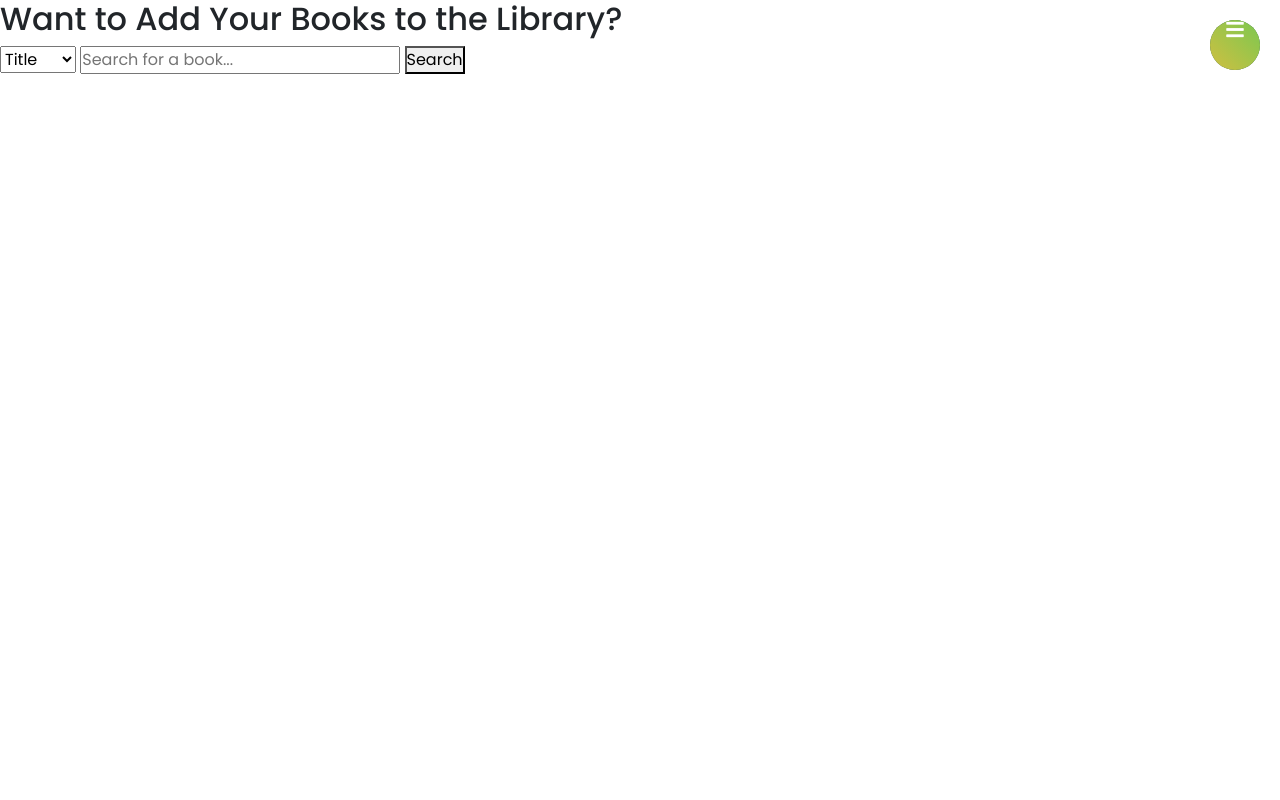
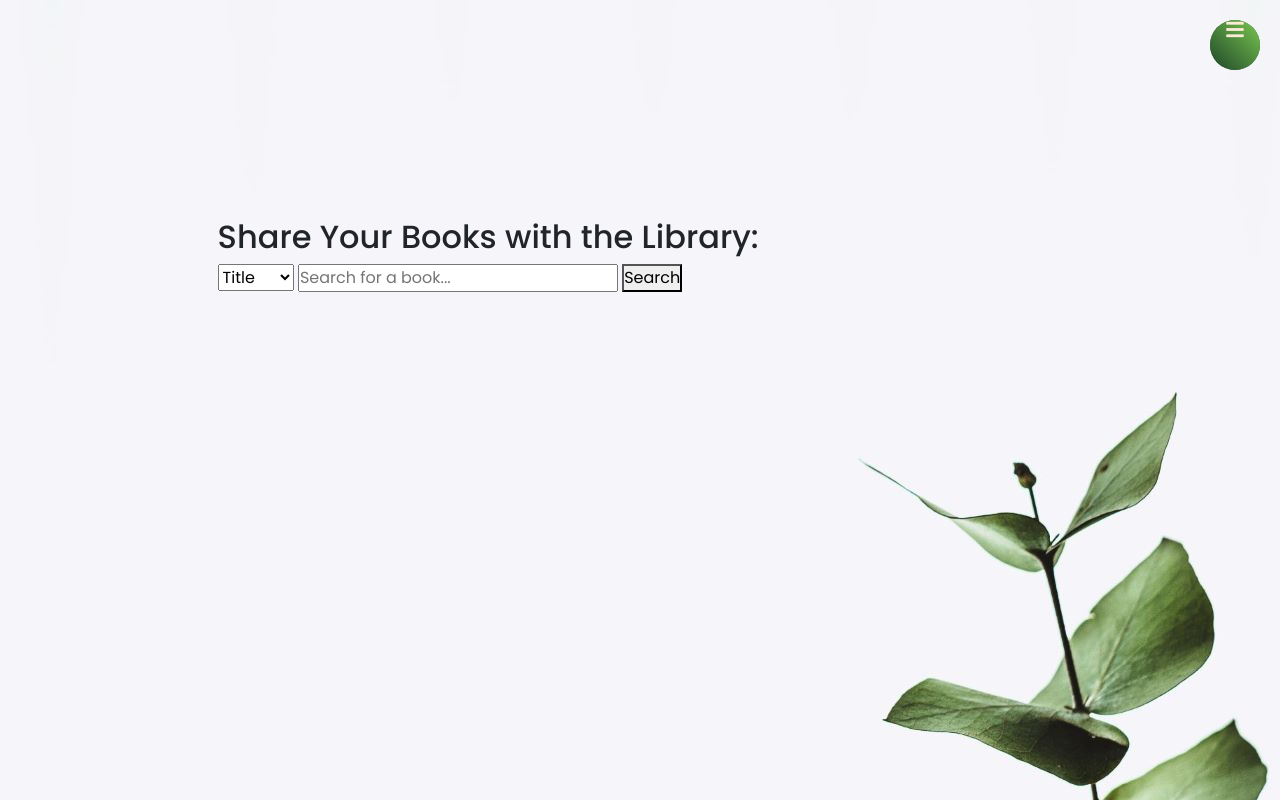
Before and after one commit to SidneyEdwards/GreenPage, a Node server app: page /add/ in a window 1280 px wide. Run offline with Node 20, Linux system fonts and the light colour scheme; the visitor is signed in with stand-in values (Sample User, id 1); data comes from the database, SQL or seed files in the repository; some libraries are stand-ins or nearby versions.

Commit message:
lots of leaves

```diff
--- a/controllers/pages/index.js
+++ b/controllers/pages/index.js
@@ -7,6 +7,7 @@ const home = require('./home');
 const add = require('./add');
 const login = require('./login');
 const signup = require('./signup');
+const nav = require('/nav');
 
 router.use('/profile', withAuth, profile);
 
--- a/views/add.handlebars
+++ b/views/add.handlebars
@@ -1,5 +1,18 @@
+<style>
+.body{
+  background: url("./images/foliage3.5.jpg");
+  margin:17%;
 
-    <h2>Want to Add Your Books to the Library?</h2>
+}
+
+#que{
+text-color: whitesmoke;
+}
+</style>
+
+
+<body class="body">
+    <h2 id="que">Share Your Books with the Library:</h2>
     <form id="searchForm">
   <select id="searchType">
     <option value="title">Title</option>
@@ -9,6 +22,6 @@
   <button type="submit">Search</button>
 </form>
 <div id="booksContainer"></div>
-
+</body>
 <script src="/js/add.js" ></script>
 <script src="/js/searchBooks.js" ></script>
--- a/views/layouts/main.handlebars
+++ b/views/layouts/main.handlebars
@@ -33,7 +33,7 @@
   left: 0;
   height: 100%;
   width: 100%;
-  background: linear-gradient(-135deg, #295542, #58b560);
+  background: linear-gradient(-135deg, #295542, #27642c);
   clip-path: circle(25px at calc(100% - 45px) 45px);
   transition: all 0.3s ease-in-out;
 }
@@ -52,13 +52,13 @@
   line-height: 50px;
   border-radius: 50%;
   font-size: 20px;
-  color: #fff;
-  background: linear-gradient(-135deg, #7ac850, #d0bf41);
+  color: antiquewhite;
+  background: linear-gradient(-135deg, #7ac850, #1e4529);
   /* background: linear-gradient(375deg, #1cc7d0, #2ede98); */
   transition: all 0.3s ease-in-out;
 }
 #active:checked ~ .menu-btn{
-  background: #fff;
+  background: whitesmoke;
   color: #60d041;
 }
 #active:checked ~ .menu-btn i:before{
@@ -81,7 +81,7 @@
   font-size: 30px;
   font-weight: 500;
   padding: 5px 30px;
-  color: #fff;
+  color:   whitesmoke;
   position: relative;
   line-height: 50px;
   transition: all 0.3s ease;
@@ -89,7 +89,7 @@
 .wrapper ul li a:after{
   position: absolute;
   content: "";
-  background: #fff;
+  background: whitesmoke;
   width: 100%;
   height: 50px;
   left: 0;
@@ -109,13 +109,13 @@ input[type="checkbox"]{
 }
 .content{
   position: absolute;
-  top: 50%;
+  top: 30%;
   left: 50%;
   transform: translate(-50%, -50%);
-  z-index: -1;
+  z-index: 1;
   text-align: center;
   width: 100%;
-  color: #202020;
+  color:  whitesmoke;
 }
 .content .title{
   font-size: 40px;
@@ -149,18 +149,14 @@ input[type="checkbox"]{
             <li><a href="/">Home</a></li>
 
 </ul>
-      </div>
-
+</div>
+{{{body}}}
 </body>
 
-      <main class=''>
 
-        {{{body}}}
-      </main>
-      <footer>
-
-      </footer>
-    </div>
+<footer>
+</footer>
+</div>
 
     {{#if logged_in}}
       <script src='/js/logout.js'></script>
--- a/views/login.handlebars
+++ b/views/login.handlebars
@@ -5,7 +5,7 @@
     font-family: Arial, sans-serif;
     font-color:  #acdfac;
 
-    background: url("/images/books.jpg");
+    background: url("/images/sweater.jpg");
     background-size: cover;
     width: 100%;
     height: 100%;
@@ -16,7 +16,7 @@
     .login-card {
     max-width: 400px;
     margin: 110 auto;
-    background-color: #e5e7e5;
+    background-color: rgb(74, 71, 67);
     font-color: #98b998;
     border-radius: 15%;
     box-shadow: 0 2px 4px rgba(7, 7, 7, 0.1);
@@ -36,7 +36,7 @@
 
     .login-form .btn-login {
     background-color: #4b8c62;
-    color: #fff;
+    color:  antiquewhite;
     border: none;
     width: 100%;
     }
```
Also changed, not shown: views/mainlibrary.handlebars (+27 -27 lines), views/profile.handlebars (+20 -6 lines), public/images/foliage.jpg (added), public/images/foliage3.2.jpg (added), public/images/foliage3.33.jpg (added), public/images/foliage3.4.jpg (added), public/images/foliage3.5.jpg (added), public/images/foliage3.jpg (added), public/images/sweater.jpg (added).
